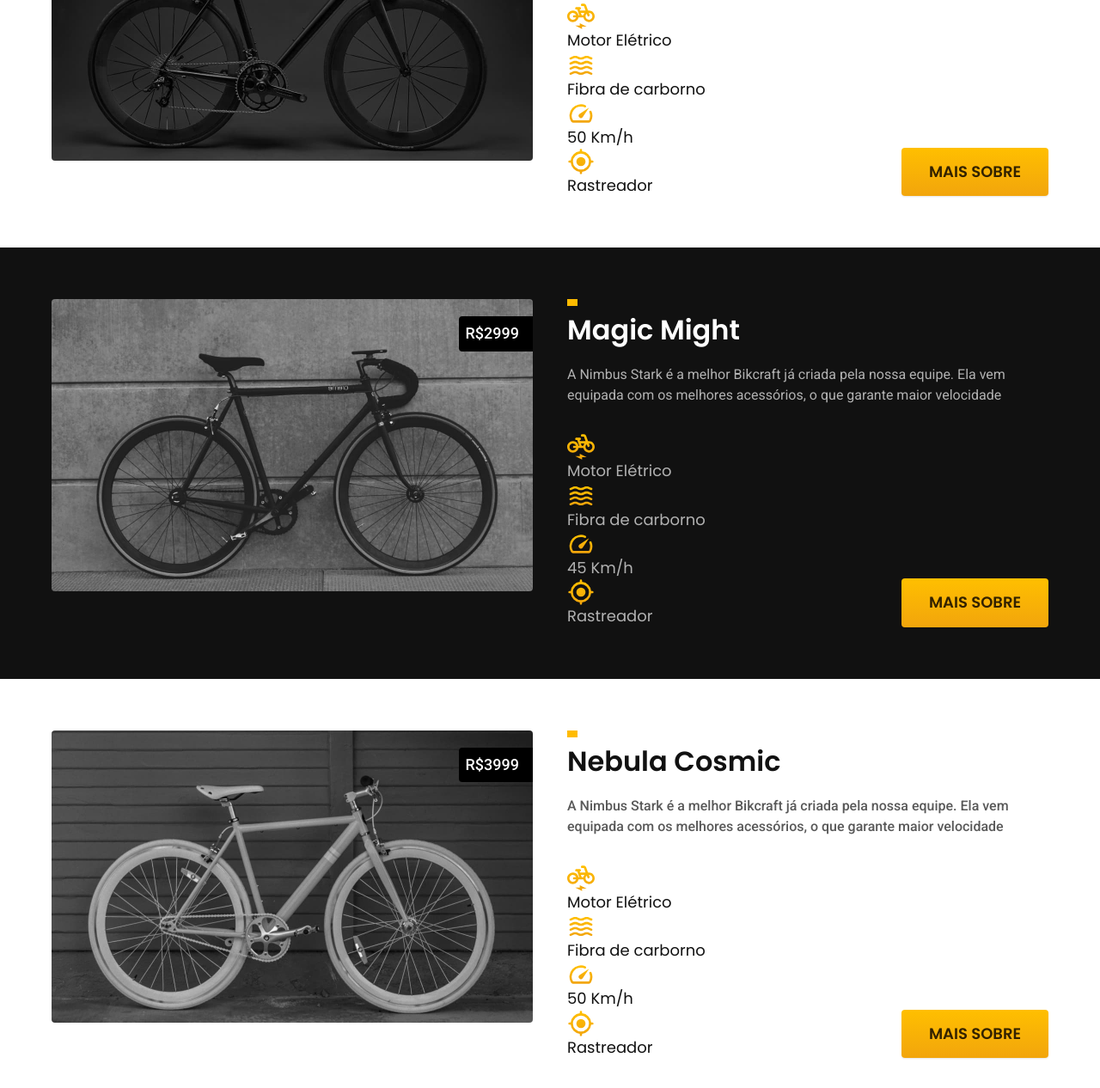
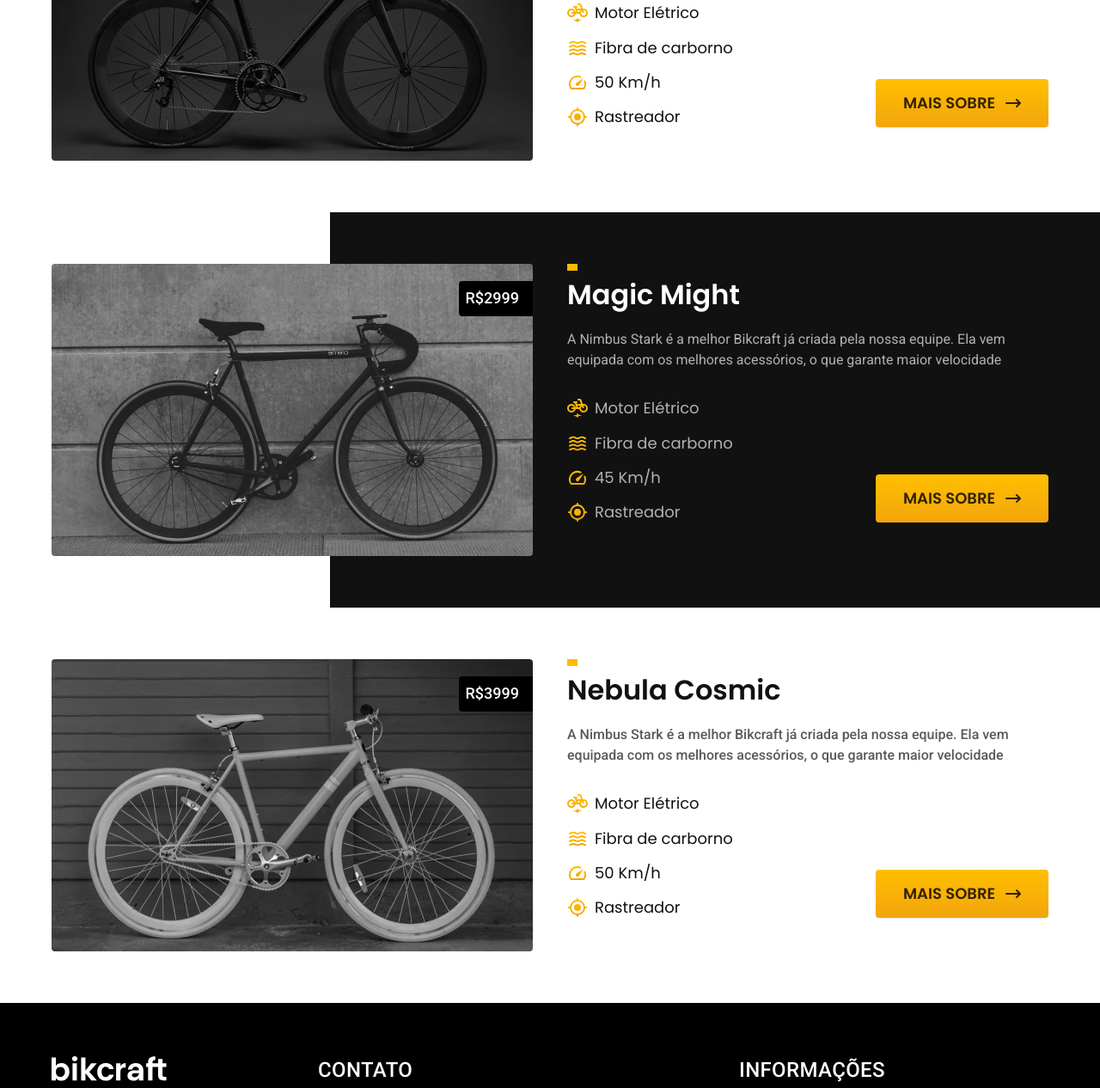
Before and after one commit to Pinheirops/Bikcraft_Projeto_Final-Origamid, a plain HTML site: page bicicletas.html in a window 1280 px wide. Shown: the part 537-1803 px from the top of the page at 86% size. Drawn offline with Linux system fonts and the light colour scheme.

Commit message:
finalizado a pagina bicicletas e corrigido a falha com display flex.

```diff
--- a/bicicletas.html
+++ b/bicicletas.html
@@ -53,14 +53,11 @@
         <p class="font-2-s">A Nimbus Stark é a melhor Bikcraft já criada pela nossa equipe. Ela vem equipada com os melhores acessórios, o que garante maior velocidade</p>
 
         <ul class="font-1-m">
-          <li><img src="./img/icones/eletrica.svg" alt=""></li>
-          Motor Elétrico
-          <li><img src="./img/icones/carbono.svg" alt=""></li>
-          Fibra de carborno
-          <li><img src="./img/icones/velocidade.svg" alt=""></li>
-          50 Km/h
-          <li><img src="./img/icones/rastreador.svg" alt=""></li>
-          Rastreador
+          <li><img src="./img/icones/eletrica.svg" alt="">Motor Elétrico</li>
+          <li><img src="./img/icones/carbono.svg" alt="">Fibra de carborno</li>
+          <li><img src="./img/icones/velocidade.svg" alt="">50 Km/h</li>
+          <li><img src="./img/icones/rastreador.svg" alt="">Rastreador</li>
+
         </ul>
         <a class="botao seta" href="./bicicletas/nimbus.html">Mais Sobre</a>
       </div>
@@ -79,14 +76,11 @@
           <p class="font-2-s">A Nimbus Stark é a melhor Bikcraft já criada pela nossa equipe. Ela vem equipada com os melhores acessórios, o que garante maior velocidade</p>
 
           <ul class="font-1-m">
-            <li><img src="./img/icones/eletrica.svg" alt=""></li>
-            Motor Elétrico
-            <li><img src="./img/icones/carbono.svg" alt=""></li>
-            Fibra de carborno
-            <li><img src="./img/icones/velocidade.svg" alt=""></li>
-            45 Km/h
-            <li><img src="./img/icones/rastreador.svg" alt=""></li>
-            Rastreador
+            <li><img src="./img/icones/eletrica.svg" alt="">Motor Elétrico</li>
+            <li><img src="./img/icones/carbono.svg" alt="">Fibra de carborno</li>
+            <li><img src="./img/icones/velocidade.svg" alt="">45 Km/h</li>
+            <li><img src="./img/icones/rastreador.svg" alt="">Rastreador</li>
+
           </ul>
           <a class="botao seta" href="./bicicletas/magic.html">Mais Sobre</a>
         </div>
@@ -105,14 +99,11 @@
         <p class="font-2-s">A Nimbus Stark é a melhor Bikcraft já criada pela nossa equipe. Ela vem equipada com os melhores acessórios, o que garante maior velocidade</p>
 
         <ul class="font-1-m">
-          <li><img src="./img/icones/eletrica.svg" alt=""></li>
-          Motor Elétrico
-          <li><img src="./img/icones/carbono.svg" alt=""></li>
-          Fibra de carborno
-          <li><img src="./img/icones/velocidade.svg" alt=""></li>
-          50 Km/h
-          <li><img src="./img/icones/rastreador.svg" alt=""></li>
-          Rastreador
+          <li><img src="./img/icones/eletrica.svg" alt="">Motor Elétrico</li>
+          <li><img src="./img/icones/carbono.svg" alt="">Fibra de carborno</li>
+          <li><img src="./img/icones/velocidade.svg" alt="">50 Km/h</li>
+          <li><img src="./img/icones/rastreador.svg" alt="">Rastreador</li>
+
         </ul>
         <a class="botao seta" href="./bicicletas/nebula.html">Mais Sobre</a>
       </div>
--- a/estilo/termos/bicicletas.css
+++ b/estilo/termos/bicicletas.css
@@ -17,7 +17,7 @@
 }
 
 .bicicleta-bg{
-  background: var(--c11);
+  background: linear-gradient(to right, var(--c0) 30%, var(--c11) 30%);
 }
 
 .bicicletas{
@@ -34,6 +34,7 @@ display: grid;
 
 .bicicleta-img img{
 grid-area: 1/1;
+
 }
 
 .bicicleta-img span{
@@ -78,3 +79,47 @@ grid-area: 1/1;
 .bicicletas a{
   place-self: end;
 }
+
+.bicicletas li{
+  display: flex;
+  align-items: center;
+  gap: 8px;
+}
+
+.bicicletas li + li{
+  margin-top: 16px;
+}
+
+.bicicleta-conteudo img,
+.bicicleta-conteudo-2 img{
+  width: 24px;
+}
+
+@media(max-width: 800px) {
+  .bicicletas {
+    grid-template-columns: 1fr;
+    gap: 20px;
+    padding-top: 40px;
+    padding-bottom: 40px;
+  }
+
+  .bicicleta-bg{
+    background: var(--c11);
+  }
+}
+
+@media(max-width: 600px) {
+  .bicicleta-conteudo,
+  .bicicleta-conteudo-2{
+    grid-template-columns: 1fr;
+  }
+
+  .bicicletas ul{
+    font-size: 1rem;
+    margin-bottom: 32px;
+  }
+
+  .bicicletas a{
+    place-self: start;
+  }
+}
--- a/estilo/utilidade.css
+++ b/estilo/utilidade.css
@@ -32,6 +32,26 @@
 .botao.secundario:hover{
   background: var(--c9);
 }
+
+.botao.seta{
+  display: flex;
+  align-items: center;
+}
+
+.botao.seta::after{
+  content: '';
+  display: inline-block;
+  width: 18px;
+  height: 10px;
+  margin-left: 12px;
+  background: url(../img/icones/seta.svg);
+  transition: 0.2s;
+}
+
+.botao.seta:hover::after{
+  transform: translate(4px);
+}
+
 
 .titulo-bg{
   background: var(--c11);
```
